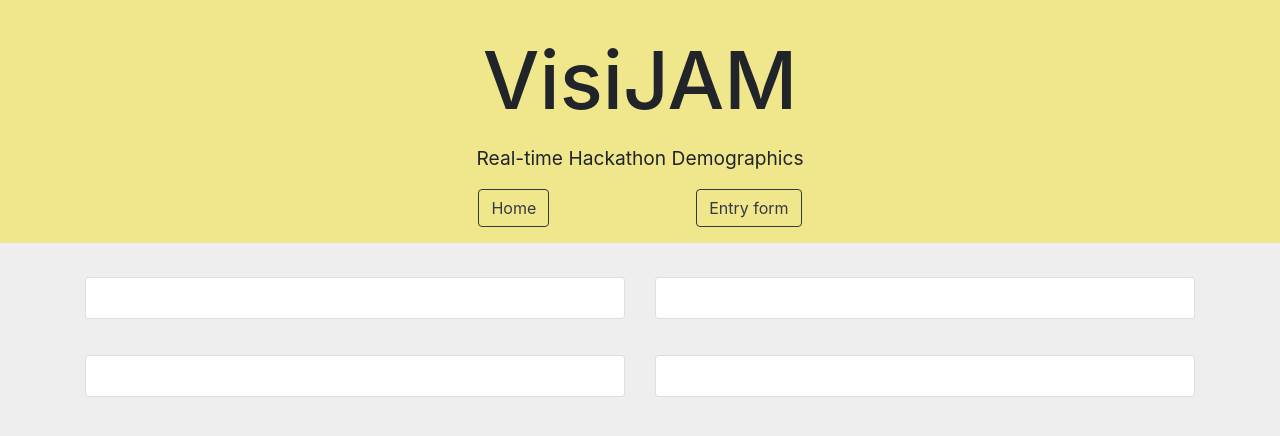
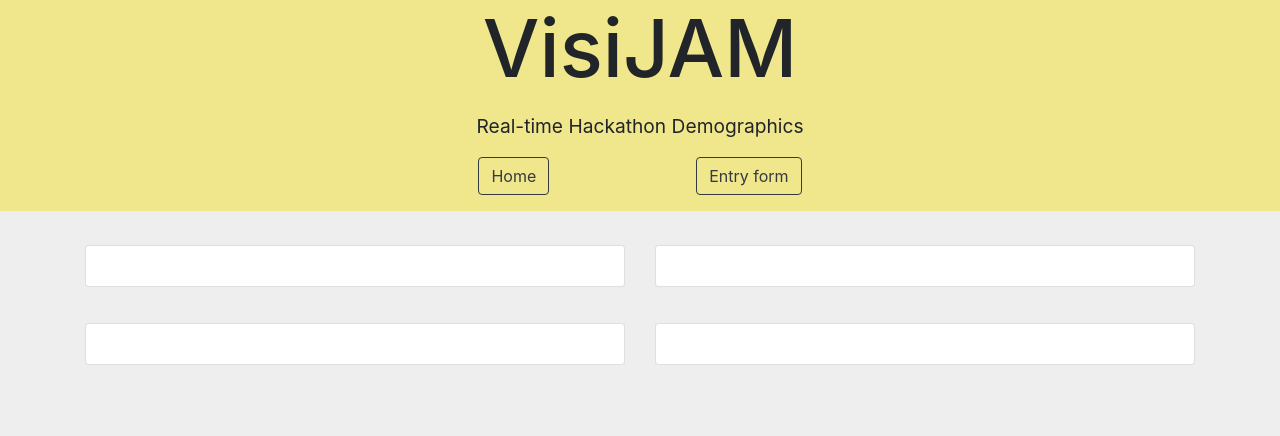
Before and after one commit to zeuslawyer/visiJAM, a Gatsby site: page / in a window 1280 px wide. Built offline with nearby package versions, Linux system fonts and the light colour scheme; Gatsby itself is replaced by a stand-in of ours.

Commit message:
css refactoring + header

```diff
--- a/src/components/frameworksKnownChart.js
+++ b/src/components/frameworksKnownChart.js
@@ -1,7 +1,7 @@
 import React, { Component } from 'react'
 import Highcharts from 'highcharts'
 import HighchartsReact from 'highcharts-react-official'
-import frameworksData from '../../helpers/parse_data_frameworks'
+import frameworksData from '../helpers/parse_data_frameworks'
 
 const options = {
   chart: {
--- a/src/components/header.js
+++ b/src/components/header.js
@@ -1,20 +1,21 @@
 import React from 'react'
 import { Link } from 'gatsby'
 
-const Header = ({ siteTitle }) => (
-  <div>
-    <div>
-      <h1 style={{ margin: 0 }}>
-        <Link
-          to="/"
-          style={{
-            color: 'white',
-            textDecoration: 'none',
-          }}
-        >
-          {siteTitle}
-        </Link>
-      </h1>
+const Header = () => (
+  <div className="header">
+    <h1>VisiJAM</h1>
+    <div className="row d-flex justify-content-center">
+      <div className="col paragraph-container">
+        <p>Real-time Hackathon Demographics</p>
+        <div className="d-flex justify-content-around">
+          <Link to="/">
+            <button className="btn btn-outline-dark" >Home</button>
+          </Link>
+          <Link to="/entry-form">
+            <button className="btn btn-outline-dark" >Entry form</button>
+          </Link>
+        </div>
+      </div>
     </div>
   </div>
 )
--- a/src/components/layout.js
+++ b/src/components/layout.js
@@ -5,18 +5,6 @@ import { StaticQuery, graphql, Link } from 'gatsby'
 
 import Header from './header'
 import '../scss/main.scss'
-
-const headerStyle={
-  textAlign:'center',
-  margin:'2rem 0 1rem',
-  fontSize:'5rem'
-}
-
-const paragraphStyle={
-  maxWidth:'500px',
-  textAlign:'center',
-  fontSize:'1.2rem'
-}
 
 const Layout = ({ children }) => (
   <StaticQuery
@@ -41,24 +29,10 @@ const Layout = ({ children }) => (
           <html lang="en" />
         </Helmet>
 
+        <Header />
+
         <div className="container-fluid">
           <div className="row">
-            <div className="header">
-              <h1 style={headerStyle}>VisiJAM</h1>
-              <div className="row d-flex justify-content-center">
-                <div className="col" style={paragraphStyle}>
-                <p>Real-time Hackathon Demographics</p>
-                <div className="d-flex justify-content-around">
-                 <Link to="/">
-                   <button className="btn btn-outline-dark" >Home</button>
-                 </Link>
-                 <Link to="/entry-form">
-                   <button className="btn btn-outline-dark" >Entry form</button>
-                 </Link>
-                 </div>
-                </div>
-              </div>
-            </div>
             {children}
           </div>
         </div>
--- a/src/components/yearsOfCodingChart.js
+++ b/src/components/yearsOfCodingChart.js
@@ -1,7 +1,7 @@
 import React, { Component } from 'react'
 import Highcharts from 'highcharts'
 import HighchartsReact from 'highcharts-react-official'
-import EXPERIENCE from '../../helpers/parse_data_years_coding'
+import EXPERIENCE from '../helpers/parse_data_years_coding'
 
 const options = {
   chart: {
--- a/helpers/parse_data_gender.js
+++ b/src/helpers/parse_data_gender.js
@@ -1,5 +1,5 @@
 // import * as surveyData from './form-schema.json'
-const surveyData= require('../form-schema.json')
+const surveyData= require('../../form-schema.json')
 
 /*   INSTRUCTIONS
     @Params - the array that contains all the respondent responses. on the Formspree API JSON response
--- a/src/pages/index.js
+++ b/src/pages/index.js
@@ -1,6 +1,6 @@
 import React, { Component } from 'react'
 import axios from 'axios'
-import getSurveyResults from '../../getSurveyData'
+import getSurveyResults from '../helpers/getSurveyData'
 
 import Layout from '../components/layout'
 import LanguagesKnownChart from '../components/languagesKnownChart'
--- a/src/scss/main.scss
+++ b/src/scss/main.scss
@@ -8,11 +8,23 @@ body {
   border: 1px solid #ccc;
 }
 
-.header{
+.header {
   background-color: khaki;
-  width: 100%;
+  width: 100vw;
   margin-bottom: 0.5rem;
   padding-bottom: 1rem;
+
+  h1 {
+    text-align: center;
+    margin: 0 0 1rem;
+    font-size: 5rem;
+  }
+}
+
+.paragraph-container {
+  max-width: 500px;
+  text-align: center;
+  font-size: 1.2rem;
 }
 
 .card {
```
Also changed, not shown: src/helpers/getSurveyData.js (renamed from getSurveyData.js, +4 -4 lines), src/helpers/parse_data_frameworks.js (renamed from helpers/parse_data_frameworks.js), src/helpers/parse_data_languages.js (renamed from helpers/parse_data_languages.js), src/helpers/parse_data_years_coding.js (renamed from helpers/parse_data_years_coding.js), 1 other file.
